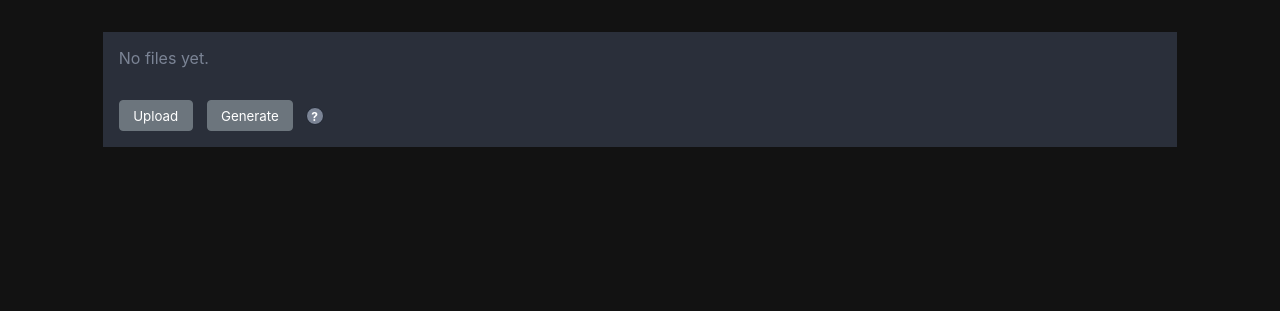
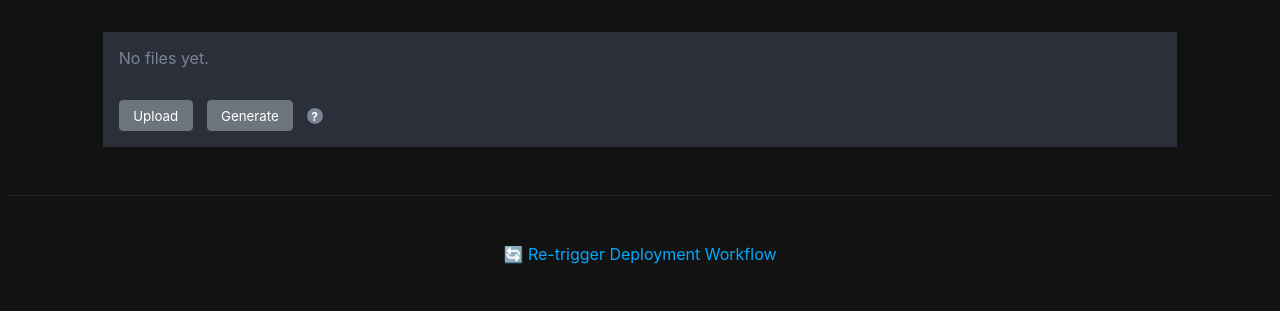
Before and after one commit to NasLabBgu/jury-deliberation-web, a Flask app: page / in a window 1280 px wide. Shown: the top 311 px of the page. Run offline with Flask 3, Linux system fonts and the light colour scheme; some libraries are stand-ins or nearby versions.

Commit message:
link to redeploy

```diff
--- a/flask-app/templates/index.html
+++ b/flask-app/templates/index.html
@@ -368,7 +368,7 @@
                         <button id="runButton" onclick="runProcess()">Run Process</button>
                         <span class="tooltip">
                             <span class="tooltip-icon">?</span>
-                            <span class="tooltip-text">Start the jury deliberation simulation with your uploaded files and selected parameters. The process will run in the background and stream results in real-time. <br>If the deliberation doesn't start immediately, wait a few seconds and click again and again (It may take a few tries to get the simulation started). <br>If the deliberation doesn't start after multiple attempts, <a href="https://github.com/NasLabBgu/jury-deliberation-web/actions/workflows/deploy-to-gce.yml">re-trigger the deploy workflow</a>, wait a few minutes and try again</span>
+                            <span class="tooltip-text">Start the jury deliberation simulation with your uploaded files and selected parameters. The process will run in the background and stream results in real-time. <br>If the deliberation doesn't start immediately, wait a few seconds and click again and again (It may take a few tries to get the simulation started). <br>If the deliberation doesn't start after multiple attempts, re-trigger the deploy workflow on github (see link below), wait a few minutes and try again</span>
                         </span>
                     </div>
                     <div>
@@ -1247,5 +1247,17 @@
             lastGeneratedFilename = null;
         }
     </script>
+
+    <!-- Footer -->
+    <footer style="text-align: center; padding: 2rem 0; margin-top: 3rem; border-top: 1px solid #202632; color: #7b8495;">
+        <p>
+            <a href="https://github.com/NasLabBgu/jury-deliberation-web/actions/workflows/deploy-to-gce.yml"
+               target="_blank"
+               rel="noopener noreferrer"
+               style="color: #01aaff; text-decoration: none;">
+                🔄 Re-trigger Deployment Workflow
+            </a>
+        </p>
+    </footer>
 </body>
 </html>
```
Also changed, not shown: .github/workflows/deploy-to-gce.yml.
